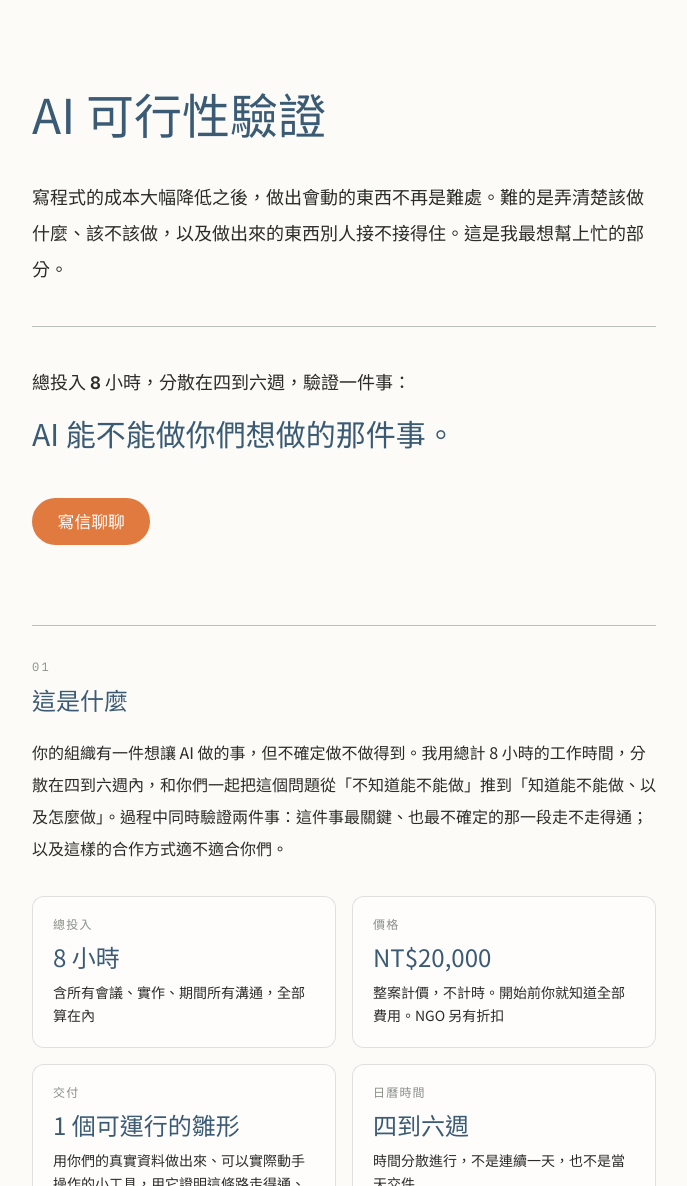
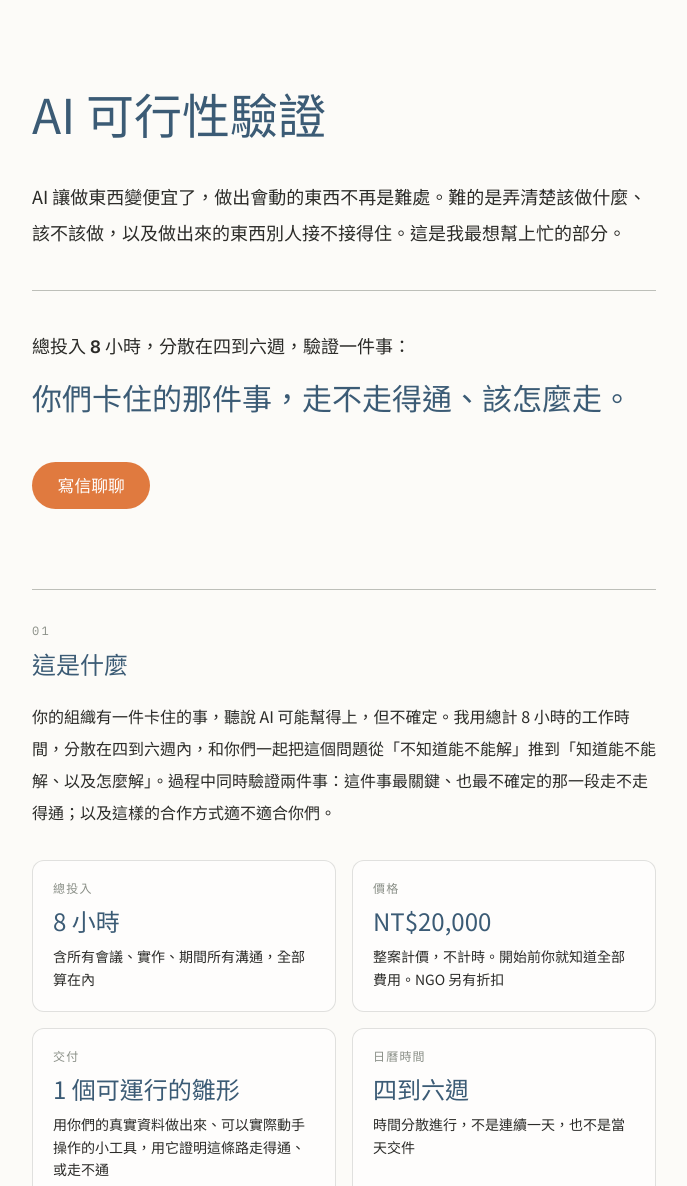
Before and after one commit to ddio/8h-probe, a website: page index.html in a window 1280 px wide. Shown: the top 1186 px of the page, without its empty margins (296-983 px from the left). Drawn offline with nearby package versions, Linux system fonts and the light colour scheme; files that its build step writes are made by us from their sources; a web font is replaced by a local one.

Commit message:
feat(site): put the problem first, AI as the reason not the object
- 主張句改為「你們卡住的那件事，走不走得通、該怎麼走」
- 開頭段：AI 是讓做東西變便宜的原因；「這是什麼」：AI 是對方的猜測，不是前提
- meta／og 描述同步：用 AI 或不用 AI 都算答案；README 首句同步
- 標題「AI 可行性驗證」與結尾 CTA 保留：前者是搜尋與分類用，後者描述來訪者的處境

Co-Authored-By: Claude Fable 5.1 <noreply@anthropic.com>

```diff
--- a/index.html
+++ b/index.html
@@ -4,11 +4,11 @@
   <meta charset="utf-8">
   <meta name="viewport" content="width=device-width, initial-scale=1">
   <title>AI 可行性驗證 — 8h-probe</title>
-  <meta name="description" content="總投入 8 小時，分散在四到六週，驗證一件事：AI 能不能做你們想做的那件事。固定價 NT$20,000，交付 1 個可運行的雛形——概念驗證，不是可上線的系統。">
+  <meta name="description" content="在投入大錢之前，先弄清楚你們卡住的那件事該怎麼解，用 AI 或不用 AI 都算答案。總投入 8 小時，分散在四到六週，固定價 NT$20,000，交付 1 個可運行的雛形。">
   <meta property="og:site_name" content="8h-probe">
   <meta property="og:locale" content="zh_TW">
   <meta property="og:title" content="AI 可行性驗證 — 8h-probe">
-  <meta property="og:description" content="在投入大錢之前，先確認 AI 做不做得到。總投入 8 小時，四到六週內給你答案。">
+  <meta property="og:description" content="在投入大錢之前，先弄清楚你們卡住的那件事該怎麼解，用 AI 或不用 AI 都算答案。總投入 8 小時，四到六週。">
   <meta property="og:type" content="website">
   <meta property="og:url" content="https://8h-probe.ddio.io/">
   <meta property="og:image" content="https://8h-probe.ddio.io/assets/og-default.png">
@@ -27,10 +27,10 @@
     <!-- 1. 開頭主張 -->
     <header class="pt-12 md:pt-20">
       <h1 class="font-display text-4xl leading-snug text-steel md:text-5xl">AI 可行性驗證</h1>
-      <p class="mt-8 text-lg leading-loose">寫程式的成本大幅降低之後，做出會動的東西不再是難處。難的是弄清楚該做什麼、該不該做，以及做出來的東西別人接不接得住。這是我最想幫上忙的部分。</p>
+      <p class="mt-8 text-lg leading-loose">AI 讓做東西變便宜了，做出會動的東西不再是難處。難的是弄清楚該做什麼、該不該做，以及做出來的東西別人接不接得住。這是我最想幫上忙的部分。</p>
       <hr class="rule my-10">
       <p class="text-lg">總投入 <span class="font-mono font-semibold">8</span> 小時，分散在四到六週，驗證一件事：</p>
-      <p class="mt-3 font-display text-2xl leading-relaxed text-steel md:text-3xl">AI 能不能做你們想做的那件事。</p>
+      <p class="mt-3 font-display text-2xl leading-relaxed text-steel md:text-3xl">你們卡住的那件事，走不走得通、該怎麼走。</p>
       <p class="mt-10"><a class="btn-glue" href="mailto:hi@ddio.io">寫信聊聊</a></p>
     </header>
 
@@ -39,7 +39,7 @@
       <hr class="rule">
       <p class="sec-num mt-8">01</p>
       <h2 class="mt-2 font-display text-2xl text-steel">這是什麼</h2>
-      <p class="mt-5 leading-loose">你的組織有一件想讓 AI 做的事，但不確定做不做得到。我用總計 8 小時的工作時間，分散在四到六週內，和你們一起把這個問題從「不知道能不能做」推到「知道能不能做、以及怎麼做」。過程中同時驗證兩件事：這件事最關鍵、也最不確定的那一段走不走得通；以及這樣的合作方式適不適合你們。</p>
+      <p class="mt-5 leading-loose">你的組織有一件卡住的事，聽說 AI 可能幫得上，但不確定。我用總計 8 小時的工作時間，分散在四到六週內，和你們一起把這個問題從「不知道能不能解」推到「知道能不能解、以及怎麼解」。過程中同時驗證兩件事：這件事最關鍵、也最不確定的那一段走不走得通；以及這樣的合作方式適不適合你們。</p>
       <dl class="mt-8 grid gap-4 sm:grid-cols-2">
         <div class="spec-card">
           <dt class="font-mono text-xs tracking-widest text-pencil">總投入</dt>
```
Also changed, not shown: README.md.
